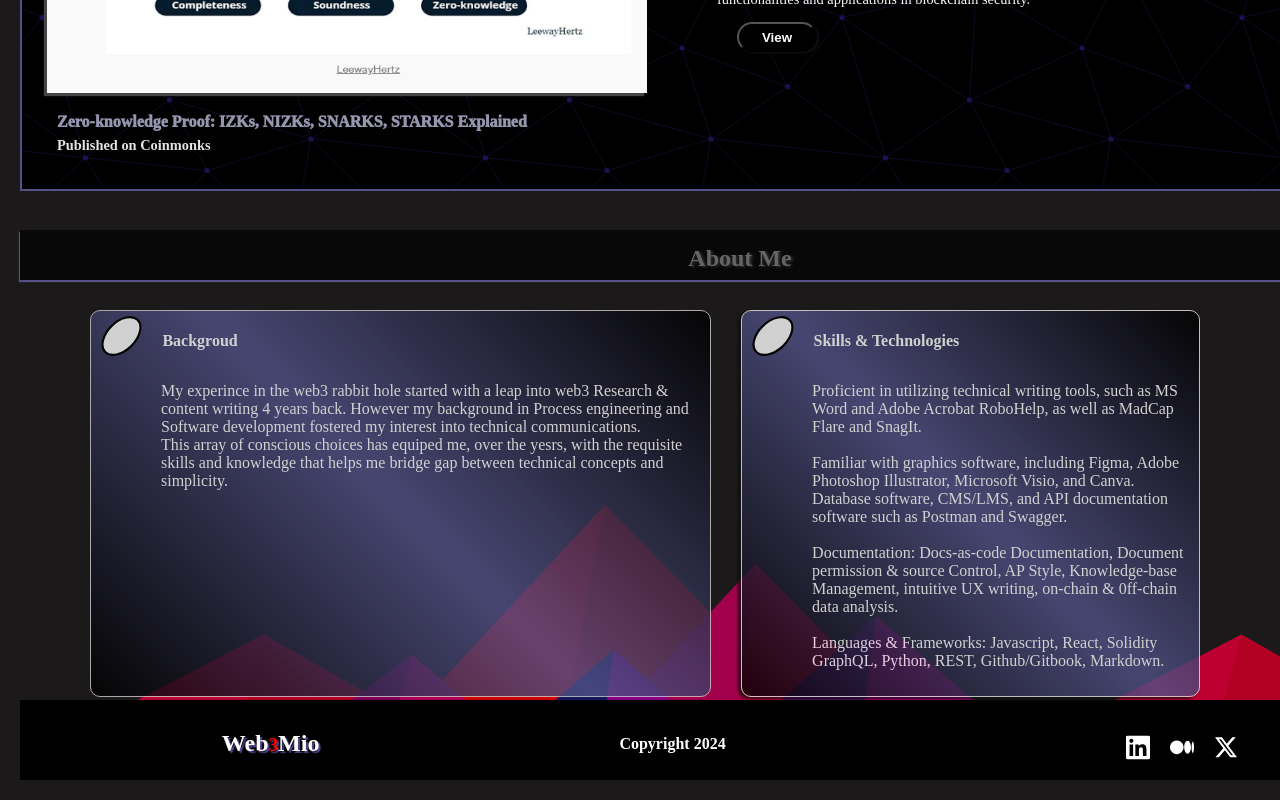
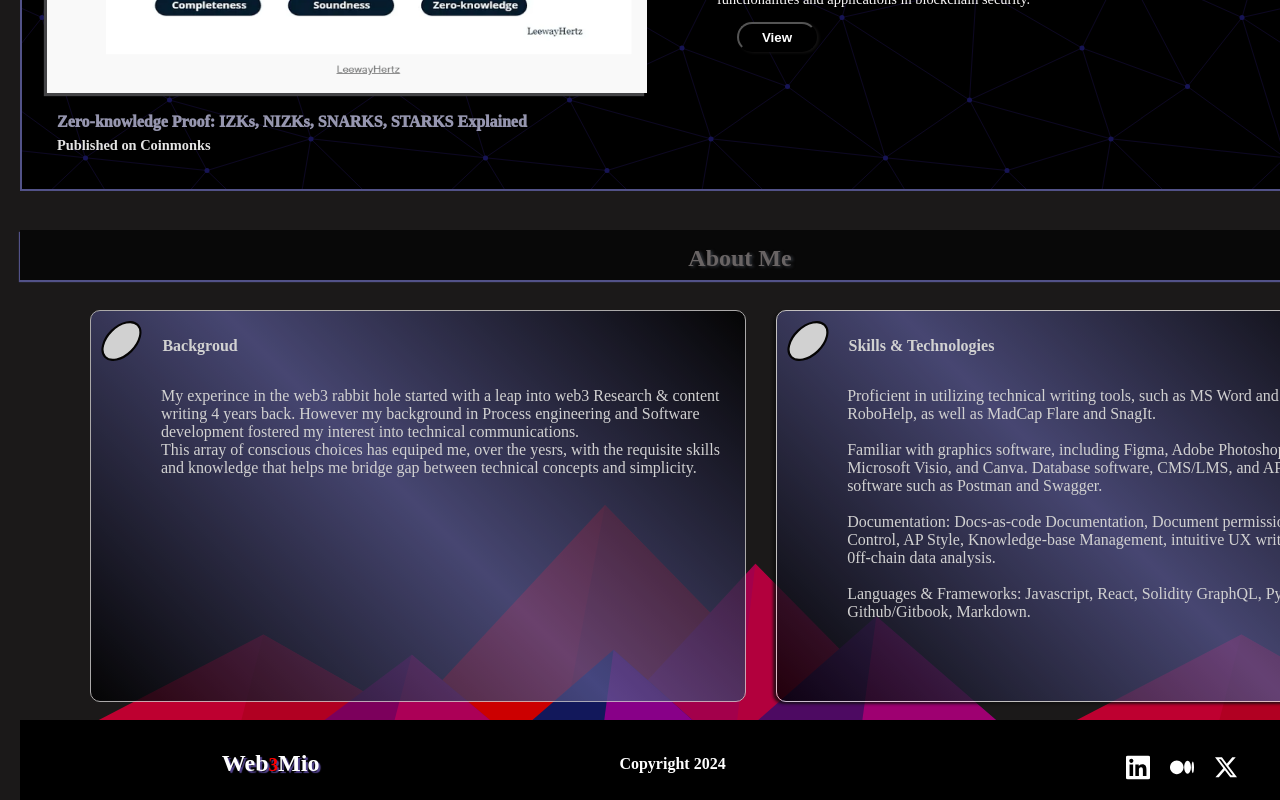
Before and after one commit to mayowaolatunji/web3Mio, a React (Vite) app: page / in a window 1280 px wide. Shown: the part 2089-2889 px from the top of the page. Built offline with nearby package versions, Linux system fonts and the light colour scheme.

Commit message:
Pre-routing setups initialized.

```diff
--- a/src/components/aboutMe.css
+++ b/src/components/aboutMe.css
@@ -45,7 +45,8 @@ p{
 }
 
 .aboutText1{
-        padding-top: 5px;
+        padding-top: 10px;
+    padding-right: 15px;
 
     margin-left: 60px;
     border: 1px solid rgb(207, 205, 205);
@@ -54,14 +55,14 @@ p{
     opacity: .8;
 }
 .aboutText2{
-    padding-top: 5px;
+    padding-top: 10px;
     padding-right: 10px;
     /* background: -moz-linear-gradient(white, rgb(201, 65, 201), black); */
     background: linear-gradient(45deg, #000000,rgb(82, 82, 136), #000000);
     opacity: .8;
     height: 380px;
-    width: 1150px;
-    margin-right: 250px;
+    width: 1550px;
+    margin-right: 40px;
     border-radius: 10px;
     border: 1px solid rgb(236, 233, 233);
     box-shadow: -3px 2px 3px rgb(15, 15, 15);
--- a/src/components/footer.css
+++ b/src/components/footer.css
@@ -8,7 +8,7 @@
     width: 1440px;
     gap: 400px;
     height: 80px;
-    margin-top: 2153px;
+    margin-top: 2173px;
     background-color: black;
     color: white;
 }
```
